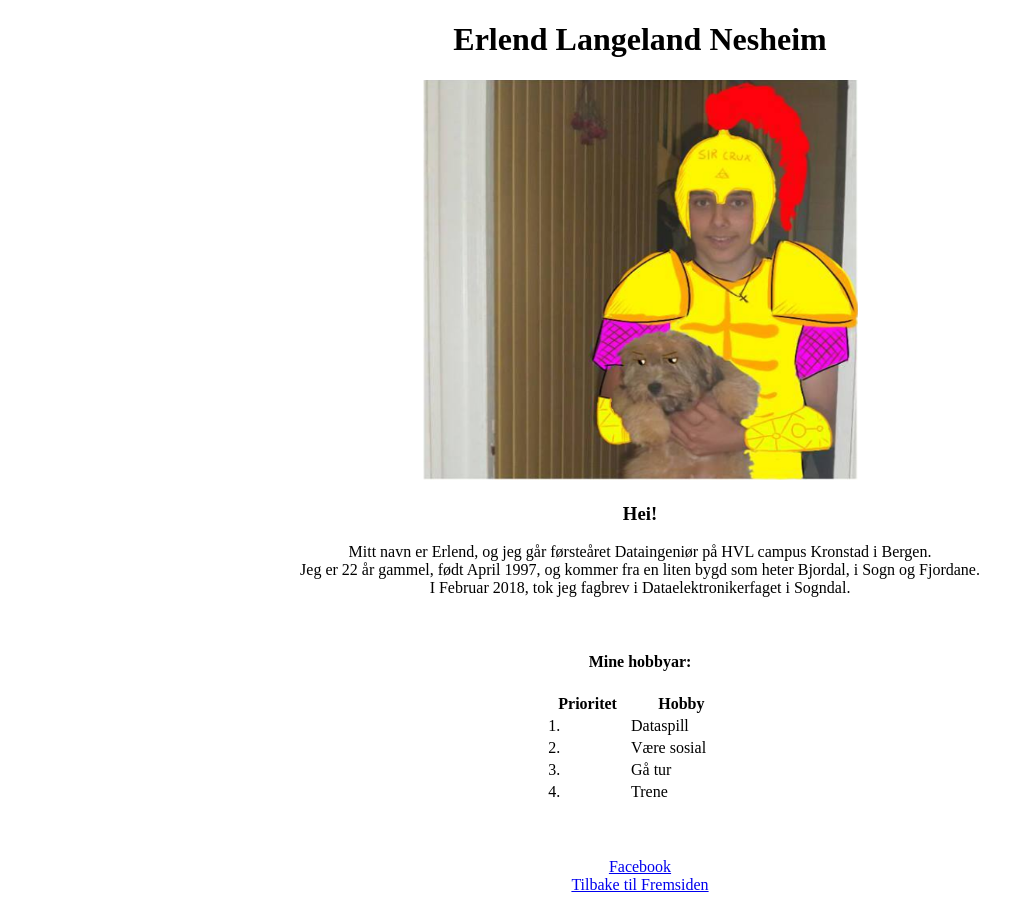
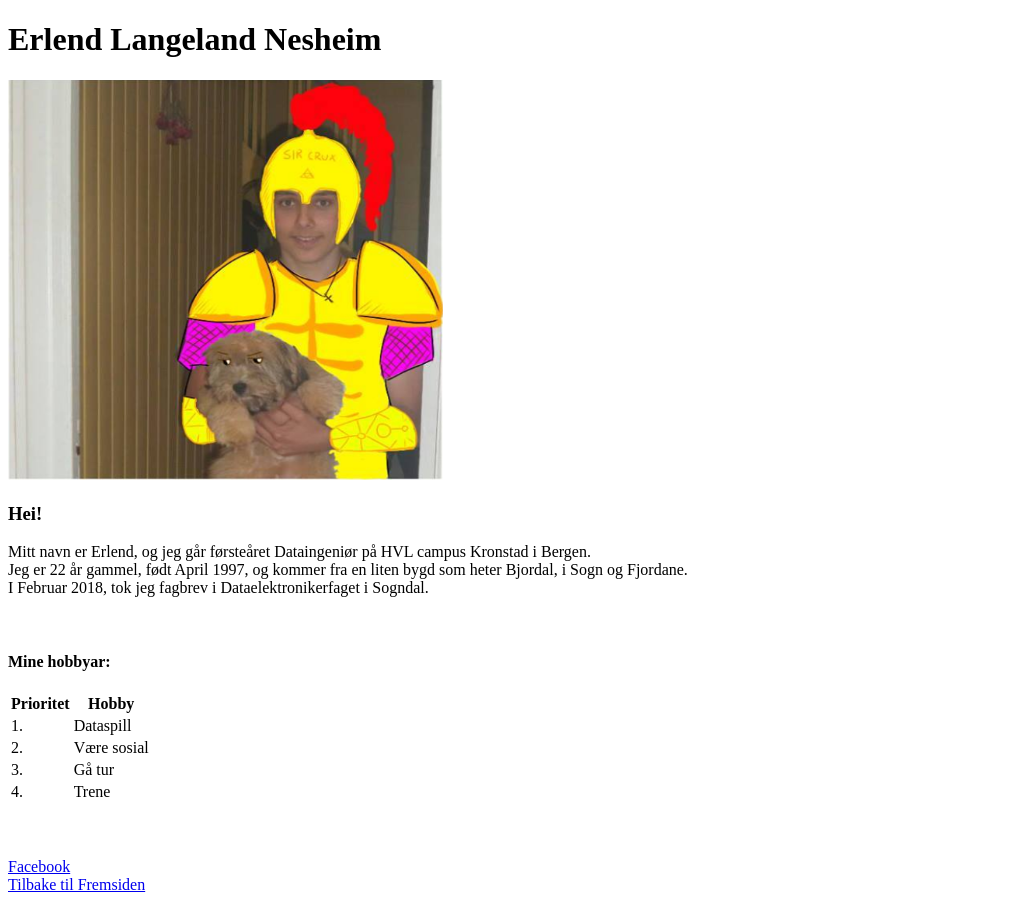
Before and after one commit to h586625/ING102, a plain HTML site: page medlemmer/erlend/erlend.html in a window 1280 px wide. Shown: the whole page, without its empty margins (0-1034 px from the left). Drawn offline with Linux system fonts and the light colour scheme.

Commit message:
Update erlend.html

```diff
--- a/medlemmer/erlend/erlend.html
+++ b/medlemmer/erlend/erlend.html
@@ -1,14 +1,13 @@
 <!DOCTYPE html>
 <html lang="no">
     <head>
-        <title>
-        Erlend Langeland Nesheim
-        </title>
+        <title>Erlend Langeland Nesheim</title>
         <link rel="stylesheets" href="../../css/main.css>
     </head>
         <body style="background-color: lightgray">
-            <div style="text-align:center;">
-            <h1>Erlend Langeland Nesheim</h1>
+
+            <h1 class="main-header">Erlend Langeland Nesheim</h1>
+            <div class="container">
             <a href="https://www.facebook.com/erlend.c.nesheim">
                 <img src="Crux.PNG" alt="Erlend Nesheim" height="400" width="435">
             </a>
@@ -19,10 +18,8 @@
                 I Februar 2018, tok jeg fagbrev i Dataelektronikerfaget i Sogndal.<br></p>
                 <br>
             <h4>Mine hobbyar:</h4>
-            </div>
 
-            <div style="display:flex;justify-content:center;align-items:center;">
-            <table style="width:15%">
+            <table>
                 <tr>
                     <th>Prioritet</th><th>Hobby</th>
                 </tr>
@@ -39,13 +36,13 @@
                     <td>4.</td><td>Trene</td>
                 </tr>
             </table>
-            </div>
+
 
             <br>
             <br>
             <br>
 
-            <div style="text-align:center;">
+
             <a href="https://www.facebook.com/erlend.c.nesheim">Facebook</a><br>
             <a href="../../index.html">Tilbake til Fremsiden</a>
             </div>
```
